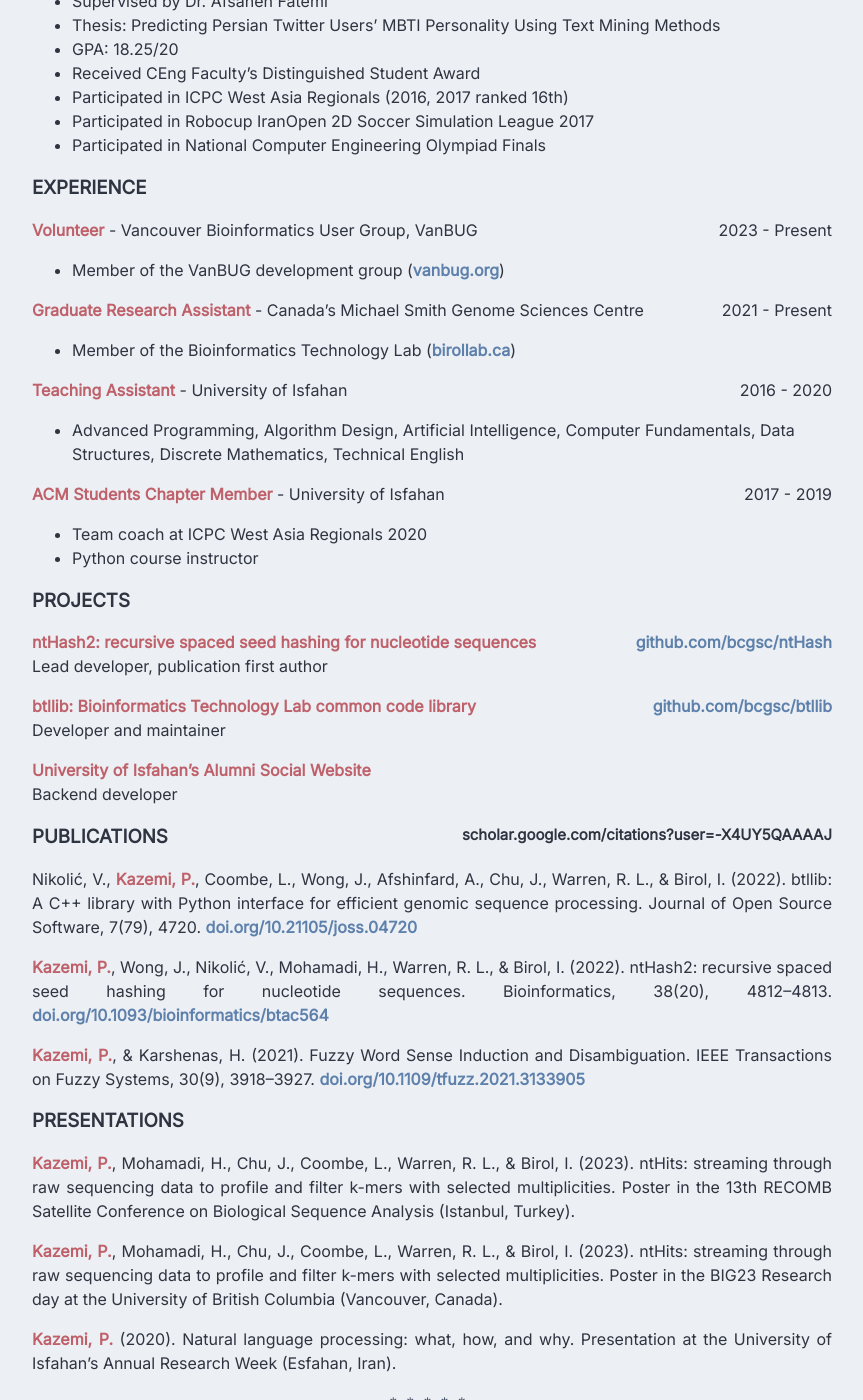
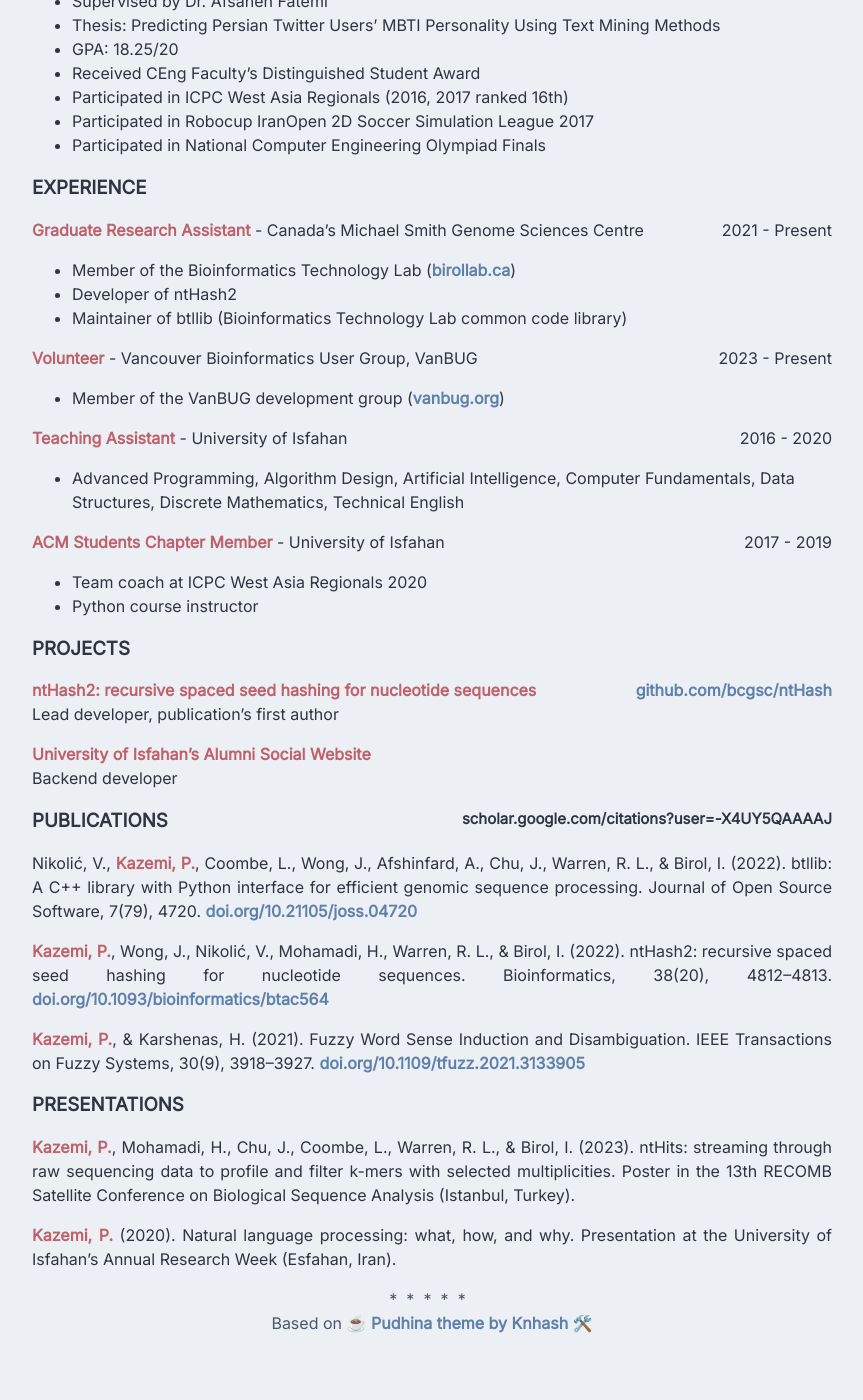
Before and after one commit to parham-k/parham-k.github.io, a Jekyll site: the page built from cv.md, in a window 1280 px wide and 1400 px high, scrolled down 735 px. Shown: the whole window, without its empty margins (208-1071 px from the left). Built offline with Jekyll 4.4.1, drawn with Linux system fonts in a browser that asks for light colours; some of the changed text lies outside the part shown.

Commit message:
Update CV

```diff
--- a/cv.md
+++ b/cv.md
@@ -3,14 +3,14 @@ layout: page
 title: CV
 ---
 
-<span style="float: right; "><a href="{{ '/assets/CV-ParhamKazemi.pdf' | prepend: site.baseurl }}"><strong>Download <i class="fa fa-file-pdf-o"></i></strong></a> </span>
+<span style="float: right; "><a href="{{ '/assets/CV-ParhamKazemi.pdf' | prepend: site.baseurl }}">PDF <i class="fa fa-file-pdf-o"></i></a> </span>
 <br>
 
 <div id="cv" markdown="1">
 
 **Keywords —** Bioinformatics, Algorithms, Natural Language Processing, Deep Learning
 <br>
-**Skills —** C++, Python, Java, Rust, PyTorch, Keras
+**Skills —** C++, Python, Java, PyTorch, Keras
 
 ### EDUCATION
 
@@ -34,13 +34,15 @@ title: CV
 
 ### EXPERIENCE
 
+**Graduate Research Assistant** - Canada's Michael Smith Genome Sciences Centre
+<span style="float: right; ">2021 - Present</span>
+- Member of the Bioinformatics Technology Lab ([birollab.ca](https://birollab.ca))
+- Developer of ntHash2
+- Maintainer of btllib (Bioinformatics Technology Lab common code library)
+
 **Volunteer** - Vancouver Bioinformatics User Group, VanBUG
 <span style="float: right; ">2023 - Present</span>
 - Member of the VanBUG development group ([vanbug.org](https://www.vanbug.org/))
-
-**Graduate Research Assistant** - Canada's Michael Smith Genome Sciences Centre
-<span style="float: right; ">2021 - Present</span>
-- Member of the Bioinformatics Technology Lab ([birollab.ca](https://birollab.ca))
 
 **Teaching Assistant** - University of Isfahan
 <span style="float: right; ">2016 - 2020</span>
@@ -56,12 +58,7 @@ title: CV
 **ntHash2: recursive spaced seed hashing for nucleotide sequences**
 <span style="float: right; ">[github.com/bcgsc/ntHash](https://github.com/bcgsc/ntHash)</span>
 <br>
-Lead developer, publication first author
-
-**btllib: Bioinformatics Technology Lab common code library**
-<span style="float: right; ">[github.com/bcgsc/btllib](https://github.com/bcgsc/btllib)</span>
-<br>
-Developer and maintainer
+Lead developer, publication's first author
 
 **University of Isfahan's Alumni Social Website**
 <br>
@@ -79,8 +76,6 @@ Nikolić, V., **Kazemi, P.**, Coombe, L., Wong, J., Afshinfard, A., Chu, J., War
 
 **Kazemi, P.**, Mohamadi, H., Chu, J., Coombe, L., Warren, R. L., & Birol, I. (2023). ntHits: streaming through raw sequencing data to profile and filter k-mers with selected multiplicities. Poster in the 13th RECOMB Satellite Conference on Biological Sequence Analysis (Istanbul, Turkey).
 
-**Kazemi, P.**, Mohamadi, H., Chu, J., Coombe, L., Warren, R. L., & Birol, I. (2023). ntHits: streaming through raw sequencing data to profile and filter k-mers with selected multiplicities. Poster in the BIG23 Research day at the University of British Columbia (Vancouver, Canada).
-
 **Kazemi, P.** (2020). Natural language processing: what, how, and why. Presentation at the University of Isfahan's Annual Research Week (Esfahan, Iran).
 
 </div>
```
